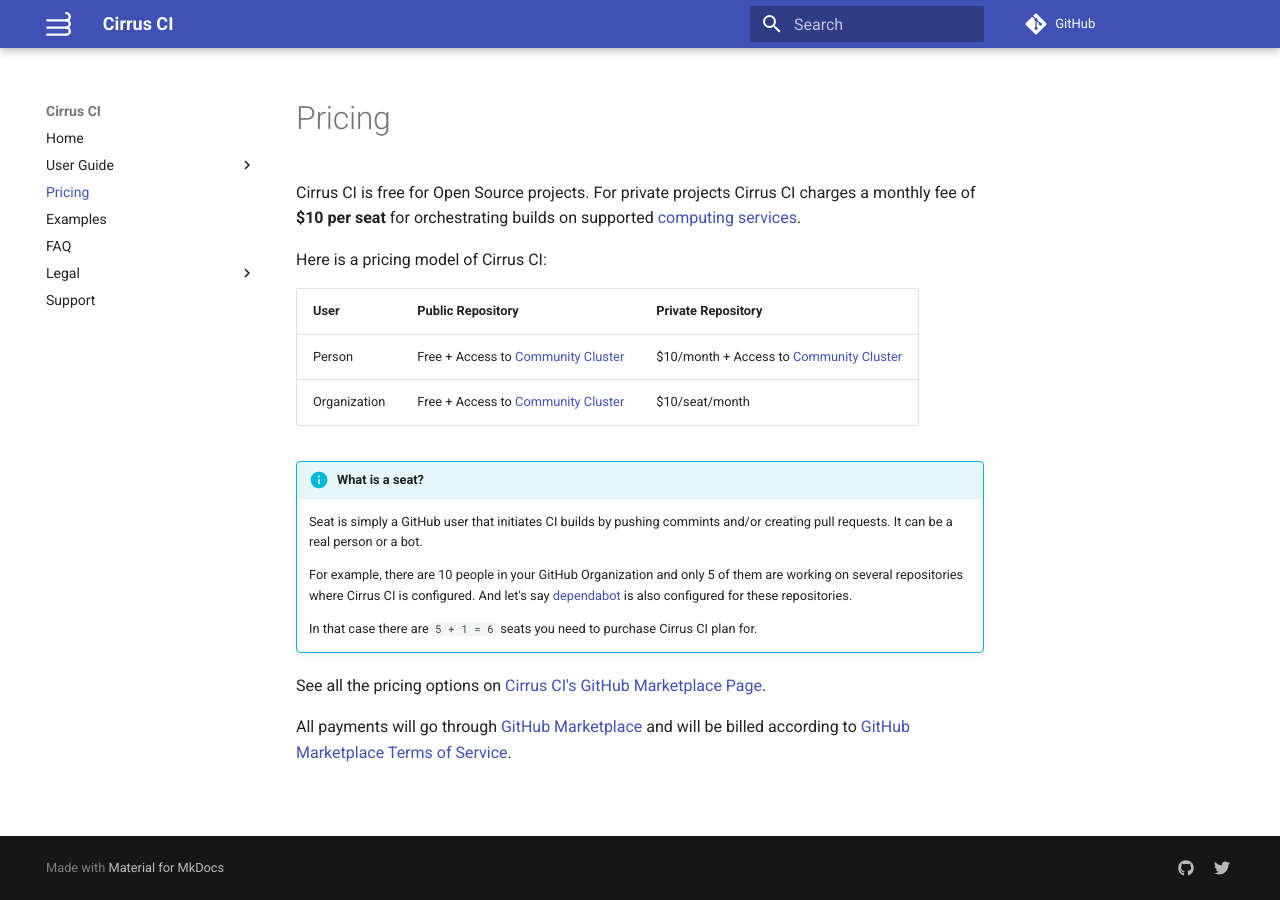
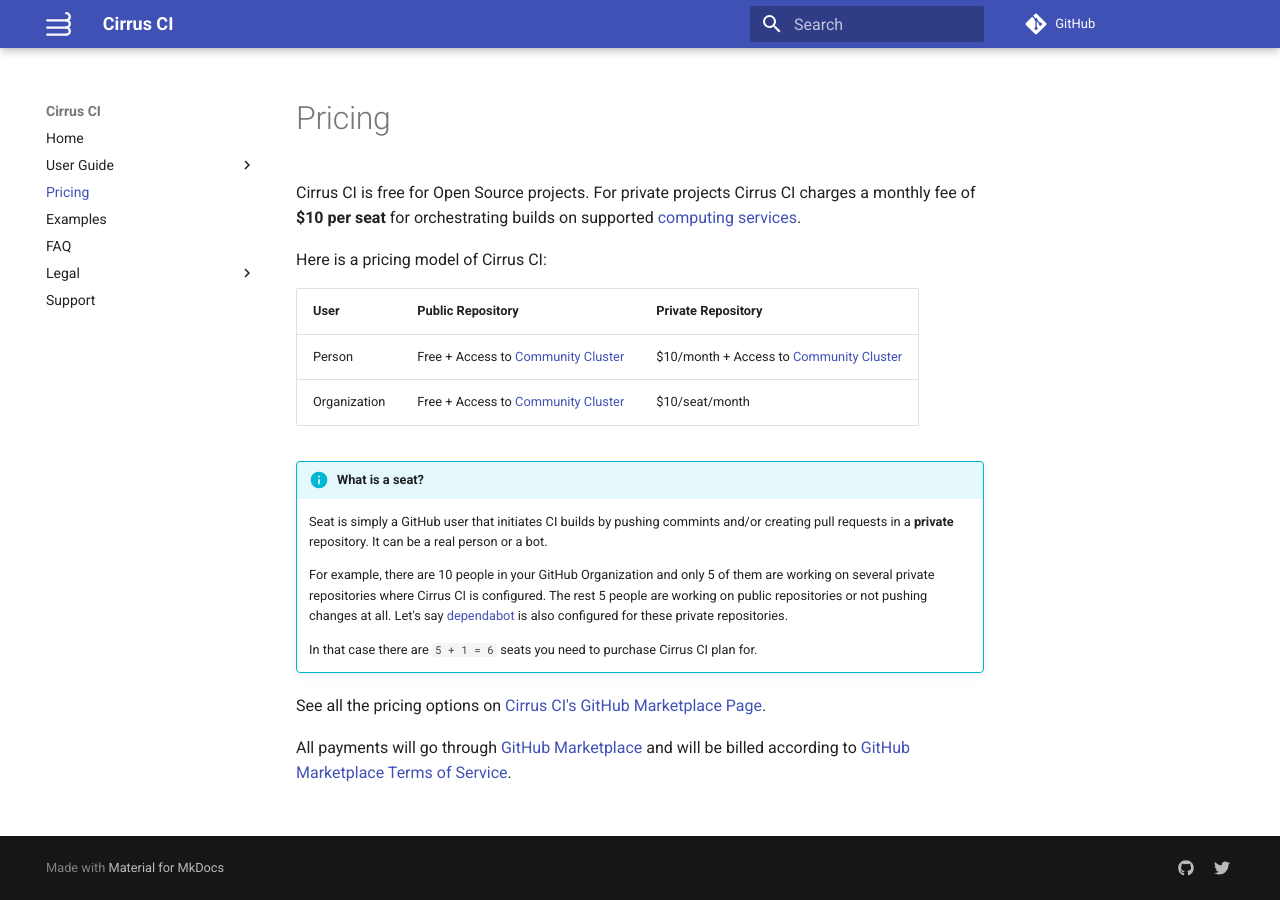
Before and after one commit to cirruslabs/cirrus-ci-docs, an MkDocs documentation site: the page built from docs/pricing.md, in a window 1280 px wide. Built offline with MkDocs 1.6.1 and Material for MkDocs 9.7.7, drawn with Linux system fonts in a browser that asks for light colours; comment, search, counter and statistics services are not loaded; old or Windows-style settings are respelled for this version of MkDocs.

Commit message:
Highlighted that only private repositories are counted.

```diff
--- a/docs/pricing.md
+++ b/docs/pricing.md
@@ -12,11 +12,12 @@ Organization | Free + Access to [Community Cluster](guide/supported-computing-se
 
 !!! info "What is a seat?"
 
-    Seat is simply a GitHub user that initiates CI builds by pushing commints and/or creating pull requests. It can be a real
-    person or a bot.
+    Seat is simply a GitHub user that initiates CI builds by pushing commints and/or creating pull requests in a **private** repository.
+    It can be a real person or a bot.
 
-    For example, there are 10 people in your GitHub Organization and only 5 of them are working on several repositories
-    where Cirrus CI is configured. And let's say [dependabot](https://dependabot.com/) is also configured for these repositories.
+    For example, there are 10 people in your GitHub Organization and only 5 of them are working on several private repositories
+    where Cirrus CI is configured. The rest 5 people are working on public repositories or not pushing changes at all. Let's say [dependabot](https://dependabot.com/)
+    is also configured for these private repositories.
 
     In that case there are `5 + 1 = 6` seats you need to purchase Cirrus CI plan for.
 
```
